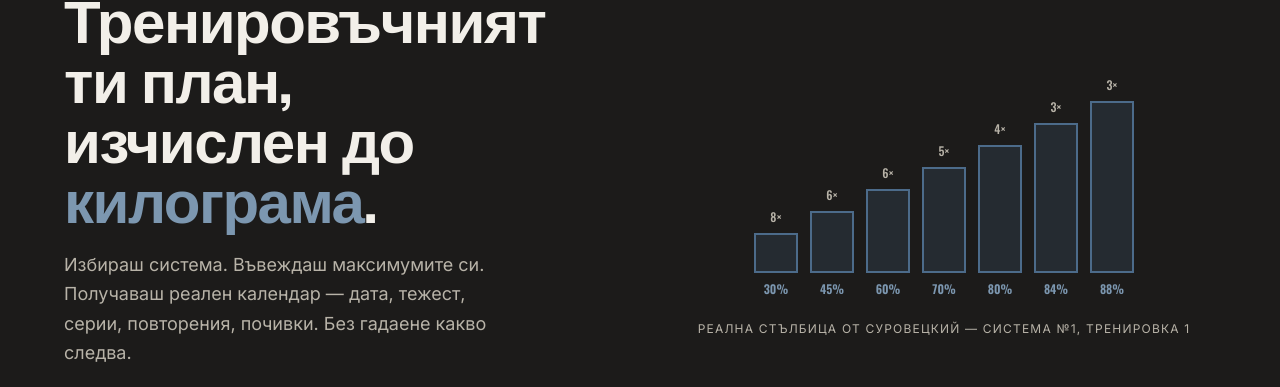
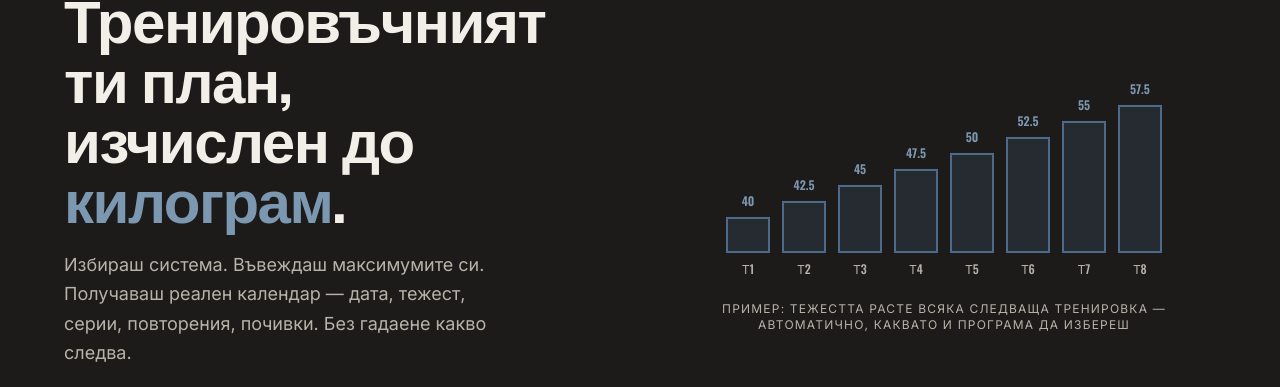
Before and after one commit to nmb7tyn8yb-blip/strength-planner, a Next.js app: page / in a window 1280 px wide. Shown: the part 243-630 px from the top of the page. Built offline with nearby package versions, Linux system fonts and the light colour scheme; no server answers.

Commit message:
Update page.tsx

```diff
--- a/app/page.tsx
+++ b/app/page.tsx
@@ -14,16 +14,10 @@ const FEATURED_PROGRAMS = [
   { name: "Hepburn Power Routine A", tag: "Класика", pitch: "Двойки прерастват в тройки — серия по серия до нов максимум." },
 ];
 
-// Стълбицата на Суровецкий — реалните проценти от продукта, не декорация
-const LADDER = [
-  { pct: 30, reps: 8 },
-  { pct: 45, reps: 6 },
-  { pct: 60, reps: 6 },
-  { pct: 70, reps: 5 },
-  { pct: 80, reps: 4 },
-  { pct: 84, reps: 3 },
-  { pct: 88, reps: 3 },
-];
+// Универсален пример за прогресия — тежестта нараства всяка следваща
+// тренировка. Не са данни на конкретна програма, а илюстрация на
+// принципа, общ за всичките 8 програми в каталога.
+const PROGRESSION_EXAMPLE = [40, 42.5, 45, 47.5, 50, 52.5, 55, 57.5];
 
 export default function HomePage() {
   return (
@@ -38,7 +32,7 @@ export default function HomePage() {
             <h1 className="font-display text-5xl font-semibold leading-[1.05] tracking-tight md:text-6xl">
               Тренировъчният ти план,
               <br />
-              изчислен до <span className="text-steelLight">килограма</span>.
+              изчислен до <span className="text-steelLight">килограм</span>.
             </h1>
             <p className="mt-6 max-w-md text-lg leading-relaxed text-chalkDim">
               Избираш система. Въвеждаш максимумите си. Получаваш реален календар —
@@ -61,25 +55,25 @@ export default function HomePage() {
             </div>
           </div>
 
-          {/* Сигнатурен елемент: стълбицата на Суровецкий като нарастващи "дискове" */}
+          {/* Сигнатурен елемент: тежестта нараства всяка тренировка — общо за всички програми */}
           <div aria-hidden className="relative">
             <div className="flex items-end justify-center gap-2 md:gap-3">
-              {LADDER.map((step, i) => (
-                <div key={step.pct} className="flex flex-col items-center gap-2">
-                  <span className="font-display text-xs text-chalkDim">{step.reps}×</span>
+              {PROGRESSION_EXAMPLE.map((weight, i) => (
+                <div key={i} className="flex flex-col items-center gap-2">
+                  <span className="font-display text-xs font-semibold text-steelLight">{weight}</span>
                   <div
                     className="w-8 border-2 border-steel bg-steel/20 transition-all duration-700 md:w-11"
                     style={{
-                      height: `${40 + i * 22}px`,
+                      height: `${36 + i * 16}px`,
                       transitionDelay: `${i * 80}ms`,
                     }}
                   />
-                  <span className="font-display text-xs font-semibold text-steelLight">{step.pct}%</span>
+                  <span className="font-display text-xs text-chalkDim">Т{i + 1}</span>
                 </div>
               ))}
             </div>
             <p className="mt-6 text-center text-xs uppercase tracking-widest text-chalkDim">
-              Реална стълбица от Суровецкий — Система №1, тренировка 1
+              Пример: тежестта расте всяка следваща тренировка — автоматично, каквато и програма да избереш
             </p>
           </div>
         </div>
```
